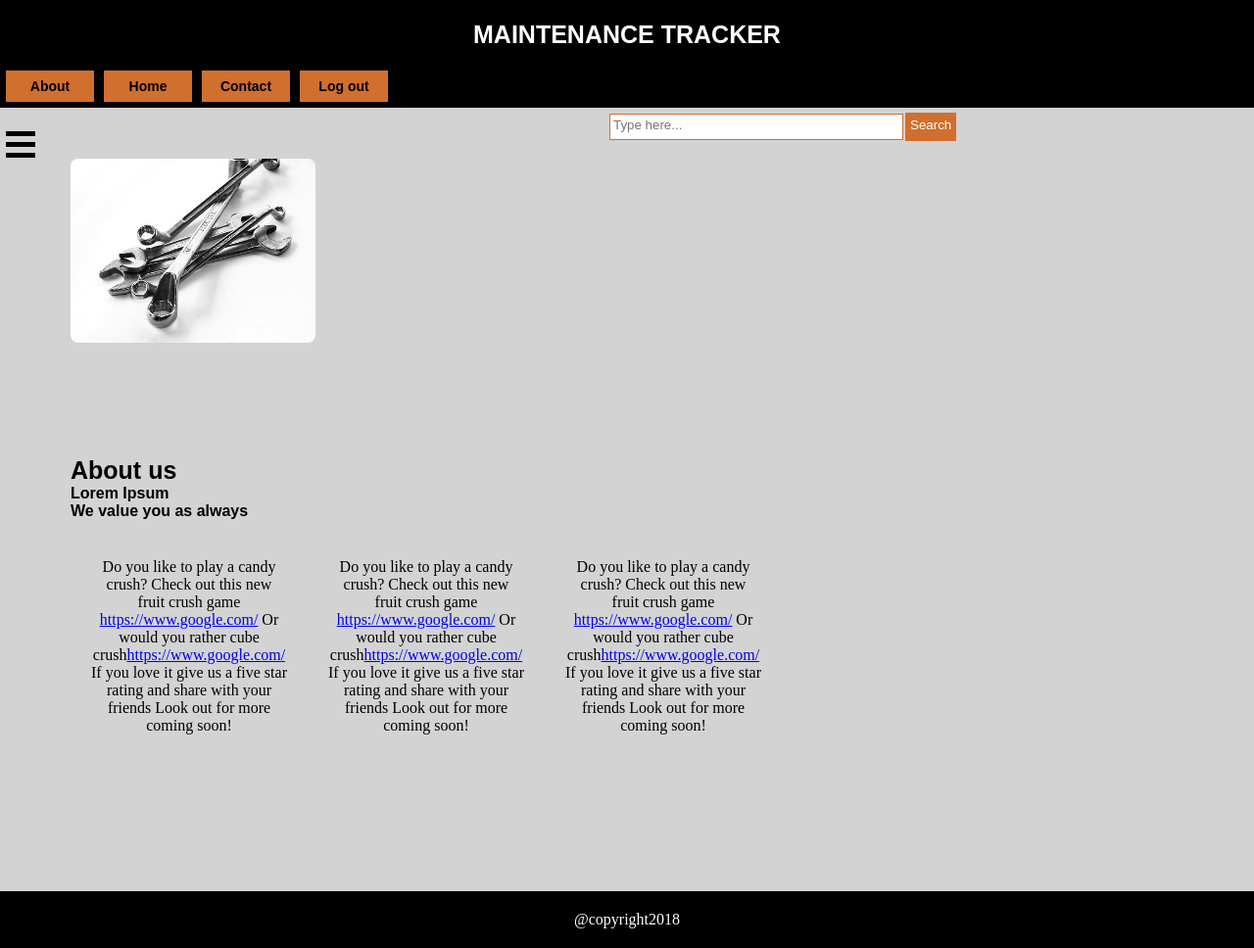
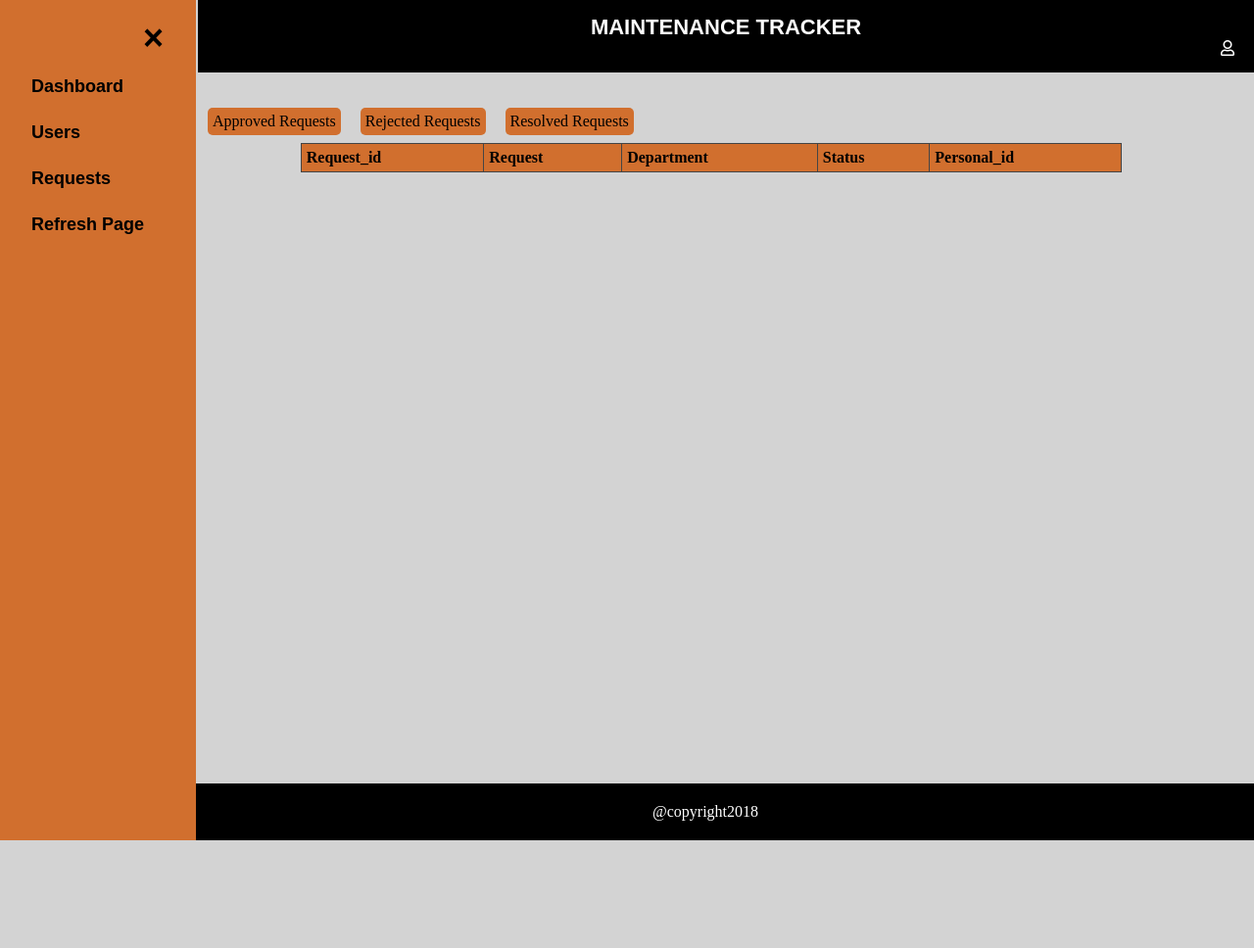
Before and after one commit to janetnim/Maintenance-Tracker-2, a PHP site: page /UI/templates/admin_homepage.html in a window 1280 px wide. Shown: the whole page at 98% size. After the commit the page ends 858 px from the top, so only its background shows below. Run offline with PHP 8.4, Linux system fonts and the light colour scheme; lists and menus that the app fills with data are empty; some libraries are stand-ins or nearby versions.

Commit message:
refactor user interface code

```diff
--- a/UI/templates/admin_homepage.html
+++ b/UI/templates/admin_homepage.html
@@ -1,54 +1,64 @@
+<!DOCTYPE html>
 <html lang = "en">
 	<head>
 		<meta charset="utf-8"/>
 		<title>Maintenance Department Request Tracker</title>
 		<link rel="stylesheet" href="user_homepage.css">
+		<link rel="stylesheet" href="https://use.fontawesome.com/releases/v5.1.0/css/all.css" integrity="sha384-lKuwvrZot6UHsBSfcMvOkWwlCMgc0TaWr+30HWe3a4ltaBwTZhyTEggF5tJv8tbt" crossorigin="anonymous">
 		<script src="logout.js"></script>
+		<script src="login.js"></script>
 		<script src="side_bar.js"></script>
 	</head>
 	<body>
 	<div id = "big_wrapper">
-		<header id = "top_header">
-			<h1>MAINTENANCE TRACKER</h1>
-		</header>
-		<nav id="top_menu">
-			<ul>
-				<li><a href="about.html">About</a></li>
-				<li><a href="admin_homepage.html">Home</a></li>
-				<li><a href="admin_contact.html">Contact</a></li>
-				<li><a href="admin_homepage.html" onclick="logout();">Log out</a></li>
-			</ul>
-		</nav>
 		<div id = "new_div">
-			<div id="Sidenav" class="sidebar">
+			<div id="Sidenav" class="sidebar" tabindex="1">
 				<a href="javascript:void(0)" class="closebtn" onclick="closeNav()">&times;</a>
-				  <a href="admin_profile.html">View Users</a>
-				  <a href="admin_requests.html">Received requests</a>
-				  <a href="admin_view.html">View requests</a>
+				<a href="admin_homepage.html">Dashboard</a>
+				<a href="admin_profile.html">Users</a>
+				<a href="admin_requests.html">Requests</a>
 				<a href="javascript:location.reload(true)">Refresh Page</a>
 			</div>
 			<br>
-			<span onclick="openNav()">
-				<div id="line"></div>
-				<div id="line"></div>
-				<div id="line"></div>
-			</span>
+			<div onclick="openNav()">
+				<span>
+					<div id="line"></div>
+					<div id="line"></div>
+					<div id="line"></div>
+				</span>
+			</div>
 			<section id = "main_section">
-				<form>
-					<input type="text" placeholder="Type here..." maxlength="50" id="search_bar">
-					<input type="submit" value="Search" id="submit">
-				</form>
-				<br>
-				<div id="image">
-					<img src="gears.jpg" id="index_image">
-				</div><br>
+				<header id = "top_header">
+					<div id="first">
+					<h4>MAINTENANCE TRACKER</h4>
+					</div>
+					<div id="username" onclick="logout();">
+						<i class="far fa-user"></i>
+						<h2 id="err-message">janet nim</h2>
+					</div>
+				</header>
 				<br><br>
-				<h1>About us</h1>
-				<h2>Lorem Ipsum</h2>
-				<h2>We value you as always</h2><br>
-				<div class="content">Do you like to  play a candy crush? Check out this new fruit crush game <a href="goole.com">https://www.google.com/</a> Or would you rather cube crush<a href="google.com">https://www.google.com/</a> If you love it give us a five star rating and share with your friends Look out for more coming soon!</div>
-				<div class="content">Do you like to  play a candy crush? Check out this new fruit crush game <a href="goole.com">https://www.google.com/</a> Or would you rather cube crush<a href="google.com">https://www.google.com/</a> If you love it give us a five star rating and share with your friends Look out for more coming soon!</div>
-				<div class="content">Do you like to  play a candy crush? Check out this new fruit crush game <a href="goole.com">https://www.google.com/</a> Or would you rather cube crush<a href="google.com">https://www.google.com/</a> If you love it give us a five star rating and share with your friends Look out for more coming soon!</div>
+				<div id="butt_on">
+					<a href="admin_approve.html" id="cancel_button" class="button">Approved Requests</a>
+					<a href="admin_reject.html" id="cancel_button" class="button">Rejected Requests</a>
+					<a href="admin_resolve.html" id="cancel_button" class="button">Resolved Requests</a>
+				</div>
+				<br><br>
+				<div id="admin_view">
+					<div style="overflow-x:auto;">
+						<table border="1px solid black" align="center">
+							<thead>
+								<th>Request_id</th>
+								<th>Request</th>
+								<th>Department</th>
+								<th>Status</th>
+								<th>Personal_id</th>
+							</thead>
+							<tbody>
+							</tbody>
+						</table>
+					</div>
+				</div>
 			</section>
 		</div>
 		<footer id = "the_footer">
--- a/UI/templates/login.js
+++ b/UI/templates/login.js
@@ -188,7 +188,6 @@ fetch("https://maintenance-tracker-2.herokuapp.com/api/v2/users/requests", {
 		"</td><td>"+request.department+"</td><td>"+request.status+
 		"</td><td>"+request.personal_id+"</td></tr>";
 	}
-
 	document.getElementById("feedback").getElementsByTagName("tbody")[0].innerHTML = content;
 })
 
@@ -233,6 +232,32 @@ function modify(request_id){
 	window.location.href = "request.html"
 }
 
+///trial gain for modifying
+function mod(){
+	var input, filter, table, tr, td, i;
+	input = document.getElementById("search_bar");
+	filter = input.value.toUpperCase();
+	table = document.getElementById("lol")
+	tr = table.getElementByTagName("tr")
+	console.log(tr);
+
+	for (i = 0; i < tr.length; i++) {
+       td = tr[i].getElementsByTagName("td");
+       let j = 0;
+       for (j = 0; j < td.length; j++) {
+           let tdata = td[j];
+           console.log(tdata);
+           if (tdata) {
+               if (tdata.innerHTML.toUpperCase().indexOf(filter) > -1) {
+                   tr[i].style.display = "";
+                   break;
+               } else {
+                   tr[i].style.display = "none";
+               }
+           }
+       }
+   }
+}
 // user delete request
 function delreq(request_id){
     fetch("https://maintenance-tracker-2.herokuapp.com/api/v2/users/requests/"+request_id, {
@@ -262,22 +287,23 @@ fetch("https://maintenance-tracker-2.herokuapp.com/api/v2/requests", {
 	}
 }).then(response => response.json())
 .then(data => {
-	let requests = data.Request;
-
-	let content = "";
-	for(let i = 0; i < requests.length; i++){
-		let request = requests[i];
-		content += "<tr id='request_"+request.request_id+"'>"+
-		"<td>"+request.request_id+"</td><td>"+ request.request+
-		"</td><td>"+request.department+"</td><td>"+request.status+
-		"</td><td>"+request.personal_id+
-		"</td><td><button onclick='approve("+request.request_id+")''>Approve</button></td>"+
-		"</td><td><button onclick='disapprove("+request.request_id+")''>Disapprove</button></td>"+
-		"</td><td><button onclick='admin_delreq("+request.request_id+")'>Delete</button></td></tr>";
-	}
-
-	document.getElementById("admin_requests").getElementsByTagName("tbody")[0].innerHTML = content;
-})
+	let requests = document.getElementById("admin_requests").querySelector("tbody");
+	requests.innerHTML =
+	`
+		${ data.Request.map( request => `
+				<tr>
+					<td>${ request.request_id }</td>
+					<td>${ request.request }</td>
+					<td>${ request.department }</td>
+					<td>${ request.personal_id }</td>
+					<td>${ request.status }</td>
+					<td>${ "<button onclick='approve("+request.request_id+")'>Approve</button>" }</td>
+					<td>${ "<button onclick='disapprove("+request.request_id+")'>Disapprove</button>" } </td>
+					<td>${ "<button onclick='admin_delreq("+request.request_id+")'>Delete</button>" } </td>
+				</tr>
+			`).join("") }
+	`;
+});
 
 // admin view all unfiltered requests
 fetch("https://maintenance-tracker-2.herokuapp.com/api/v2/requests", {
@@ -299,7 +325,6 @@ fetch("https://maintenance-tracker-2.herokuapp.com/api/v2/requests", {
 		"</td><td>"+request.personal_id+
 		"</td></tr>";
 	}
-
 	document.getElementById("admin_view").getElementsByTagName("tbody")[0].innerHTML = content;
 })
 
@@ -323,7 +348,6 @@ fetch("https://maintenance-tracker-2.herokuapp.com/api/v2/requests/approve", {
 		"</td><td>"+request.personal_id+
 		"</td><td><button onclick='resolve("+request.request_id+")'>Resolve</button></td></tr>";
 	}
-
 	document.getElementById("admin_approve").getElementsByTagName("tbody")[0].innerHTML = content;
 })
 
@@ -347,7 +371,6 @@ fetch("https://maintenance-tracker-2.herokuapp.com/api/v2/requests/disapprove",
 		"</td><td>"+request.personal_id+
 		"</td><td><button onclick='approve("+request.request_id+")'>Approve</button></td></tr>";
 	}
-
 	document.getElementById("admin_reject").getElementsByTagName("tbody")[0].innerHTML = content;
 })
 
@@ -371,7 +394,6 @@ fetch("https://maintenance-tracker-2.herokuapp.com/api/v2/requests/resolve", {
 		"</td><td>"+request.personal_id+
 		"</td></tr>";
 	}
-
 	document.getElementById("admin_resolve").getElementsByTagName("tbody")[0].innerHTML = content;
 })
 
@@ -479,6 +501,5 @@ fetch("https://maintenance-tracker-2.herokuapp.com/api/v2/users", {
 		"</td><td>"+user.email+
 		"</td><td>"+user.role+"</td></tr>";
 	}
-
 	document.getElementById("users").getElementsByTagName("tbody")[0].innerHTML = content;
 })
--- a/UI/templates/logout.js
+++ b/UI/templates/logout.js
@@ -3,6 +3,5 @@ function logout(){
 	if (response==true){
 		window.location.href="user_login.html"
 	}else{
-		alert("Welcome back!");
 	}
 }
--- a/UI/templates/side_bar.js
+++ b/UI/templates/side_bar.js
@@ -1,9 +1,11 @@
 function openNav() {
-    document.getElementById("Sidenav").style.width = "250px";
-    document.getElementById("main_section").style.marginLeft = "250px";
+    document.getElementById("Sidenav").style.width = "200px";
+    document.getElementById("main_section").style.marginLeft = "160px";
+    document.getElementById("the_footer").style.marginLeft = "160px";
 }
 
 function closeNav() {
     document.getElementById("Sidenav").style.width = "0";
     document.getElementById("main_section").style.marginLeft = "0";
+    document.getElementById("the_footer").style.marginLeft = "0";
 }
--- a/UI/templates/user_homepage.css
+++ b/UI/templates/user_homepage.css
@@ -23,6 +23,7 @@ body{
 table{
 	width: 80%;
 	border-collapse: collapse;
+	margin: 0 auto;
 }
 table, th, td {
     border: 1px solid #454545;
@@ -85,25 +86,32 @@ abt_btn.h2{
 }
 #top_header{
 	background-color: black;
-	border: 1px solid black;
-	padding: 20px;
+	padding: 15px;
+	color: white;
+	width: 100%;
+}
+#first{
 	text-align: center;
-	color: white;
+}
+#username{
+	text-align: right;
+	padding-right: 5px;
+}
+#username:hover{
+	color: grey;
 }
 #top_menu{
 	background-color: black;
-	border: 1px solid black;
 	text-align: center;
 }
 #top_menu li{
 	display: inline-block;
-	float: left;
+	float: right;
 	list-style: none;
 	padding: 0px;
 	font: bold 14px Arial;
 	background-color: #d16f2e;
 	width: 90px;
-	margin-right: 5px;
 	margin-bottom: 5px;
 	margin-left: 5px;
 }
@@ -130,11 +138,10 @@ li a:hover{
 	background-size: 100%;
 }
 .sidebar {
-    height: 450px;
-    width: 0;
-    margin-top: 125px;
+    height: 100%;
+    width: 200px;
   	padding: 0px;
-    position: absolute;
+    position: fixed;
     z-index: 1;
     top: 0;
     left: 0;
@@ -142,7 +149,6 @@ li a:hover{
     overflow-x: hidden;
     padding-top: 60px;
     transition: 0.5s;
-    -webkit-border-radius: 18px;
 }
 .sidebar a{
     padding: 8px 8px 8px 32px;
@@ -177,9 +190,9 @@ li a:hover{
 }
 #main_section{
 	-webkit-box-flex: 1;
-	margin: 0px, 10px, 10px, 20px;
-	padding: 30px;
-	padding-top: 5px;
+	margin-left: 160px;
+	padding-right: 30px;
+	padding-top: 0px;
 	transition: margin-left .5s;
 }
 #search_bar{
@@ -191,7 +204,7 @@ li a:hover{
 }
 div.content{
 	width: 200px;
-	height:200px;
+	height:2y00px;
 	border: 1px solid #d3d3d3;
 	float: left;
 	margin:20px;
@@ -302,11 +334,14 @@ a.button {
     background-color: red;
 }
 #the_footer{
+	-webkit-box-flex: 1;
 	text-align: center;
 	padding: 20px;
 	border-top: green;
 	background-color: black;
 	color: white;
+	margin-left: 160px;
+	transition: margin-left .5s;
 }
 aside{
 	display: block;
--- a/UI/templates/user_homepage.html
+++ b/UI/templates/user_homepage.html
@@ -9,9 +9,9 @@
 	</head>
 	<body>
 	<div id = "big_wrapper">
-		<header id = "top_header">
+		<div id = "top_header">
 			<h1>MAINTENANCE TRACKER</h1>
-		</header>
+		</div>
 		<nav id="top_menu">
 			<ul>
 				<li><a href="about.html">About</a></li>
```
Also changed, not shown: other parts of UI/templates/user_homepage.css (+26 -0 lines), UI/templates/admin_approve.html (+9 -6 lines), UI/templates/admin_contact.html (+7 -5 lines), UI/templates/admin_profile.html (+19 -23 lines), UI/templates/admin_reject.html (+9 -6 lines), UI/templates/admin_requests.html (+27 -26 lines), UI/templates/admin_resolve.html (+9 -6 lines), UI/templates/admin_view.html (+7 -5 lines).
